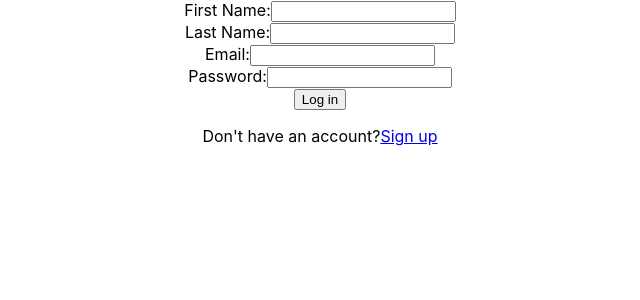
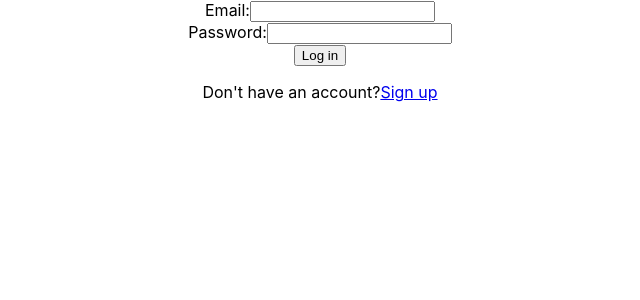
Before and after one commit to david-wei-01001/CryptoCare, a React (Create React App) app in the folder frontend/: page / in a window 1280 px wide. Shown: the top 300 px of the page, without its empty margins (320-960 px from the left). Built offline with nearby package versions, Linux system fonts and the light colour scheme.

Commit message:
fix: removed first name and last name input from login

```diff
--- a/frontend/src/components/Auth/Login/Login.js
+++ b/frontend/src/components/Auth/Login/Login.js
@@ -16,30 +16,11 @@ function Login() {
     console.log('Email:', email);
     console.log('Password:', password);
   };
+
   console.log("hello")
   return (
     <div className="Login">
       <form onSubmit={handleSubmit}>
-        <div>
-          <label htmlFor="firstName">First Name:</label>
-          <input
-            type="text"
-            id="firstName"
-            value={firstName}
-            onChange={(e) => setFirstName(e.target.value)}
-            required
-          />
-        </div>
-        <div>
-          <label htmlFor="lastName">Last Name:</label>
-          <input
-            type="text"
-            id="lastName"
-            value={lastName}
-            onChange={(e) => setLastName(e.target.value)}
-            required
-          />
-        </div>
         <div>
           <label htmlFor="email">Email:</label>
           <input
```
